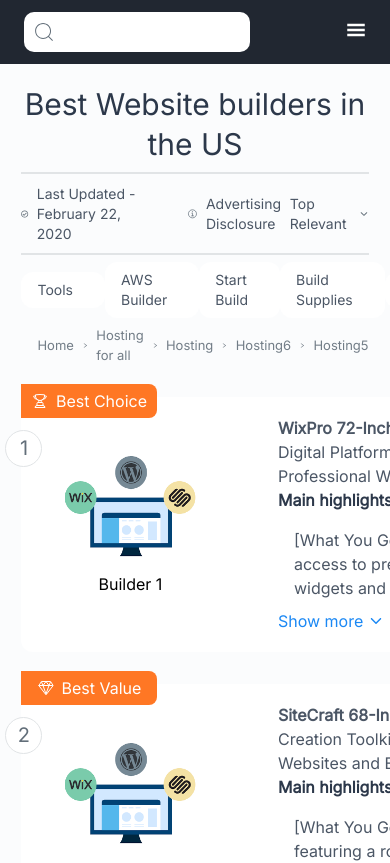
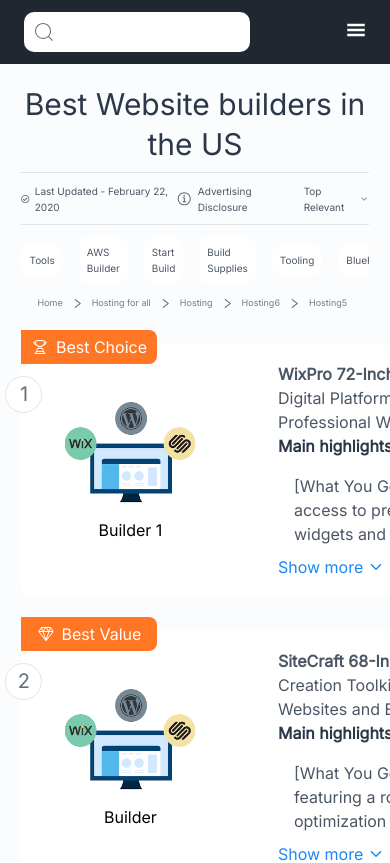
Before and after one commit to laxmansharma12/ReactJS-Assignment, a React (Create React App) app: page / in a window 390 px wide. Shown: the top 863 px of the page. Built offline with nearby package versions, Linux system fonts and the light colour scheme.

Commit message:
made header page mobile screen responsive

```diff
--- a/src/components/Header/Header.js
+++ b/src/components/Header/Header.js
@@ -28,12 +28,12 @@
 			</div>
 			<div className="hr"></div>
 			<div className="wrapperMid">
-				<div>Tools</div>
-				<div>AWS Builder</div>
-				<div>Start Build</div>
-				<div>Build Supplies</div>
-				<div>Tooling</div>
-				<div>BlueHosting</div>
+				<label>Tools</label>
+				<label>AWS Builder</label>
+				<label>Start Build</label>
+				<label>Build Supplies</label>
+				<label>Tooling</label>
+				<label>BlueHosting</label>
 			</div>
 			<div className="wrapperDown">
 				<label>Home</label>
--- a/src/components/Header/Header.scss
+++ b/src/components/Header/Header.scss
@@ -32,41 +32,77 @@
 	.hr {
 		height: 2px;
 		background-color: #e1e4e6;
+		@media screen and (max-width: $mobile) {
+			height: 1px;
+		}
 	}
 	.wrapperUp {
 		@include flex(row, 0rem, space-between);
+		@media screen and (max-width: $mobile) {
+			@include flex(row, 1rem, space-between);
+		}
 		padding: 0.6rem 0;
 		.left {
 			@include flex(row, 2rem, space-between);
+			@media screen and (max-width: $mobile) {
+				@include flex(row, 0.3rem, space-between);
+			}
 			.leftInner {
 				@include fontStyle;
 				@include flex(row, 0.5rem, space-between);
+				@media screen and (max-width: $mobile) {
+					@include flex(row, 0.3rem, space-between);
+					font-size: 10px;
+					line-height: 16px;
+				}
 			}
 		}
 		.right {
 			@include fontStyle;
 			@include flex(row, 0.5rem, space-between);
+			@media screen and (max-width: $mobile) {
+				@include flex(row, 0.3rem, space-between);
+				font-size: 10px;
+				line-height: 16px;
+			}
 		}
 	}
 	.wrapperMid {
 		@include flex(row, 0rem, space-between);
 		height: 70px;
 		width: 80%;
-		div {
+		@media screen and (max-width: $mobile) {
+			@include flex(row, 1rem, start);
+			width: 100%;
+			overflow-x: scroll;
+		}
+		label {
 			@include fontStyle;
 			@include flex(row, 0rem, start);
 			padding: 0.5rem 2rem 0.5rem 1rem;
 			border-radius: 12px;
 			background-color: #ffffff;
+			@media screen and (max-width: $mobile) {
+				padding: 0.5rem;
+				font-size: 10px;
+				line-height: 16px;
+			}
 		}
 	}
 	.wrapperDown {
 		@include flex(row, 0.5rem, start);
 		margin-left: 1rem;
+		@media screen and (max-width: $mobile) {
+			overflow-x: scroll;
+		}
 		label {
 			@include fontStyle;
 			font-size: 13px;
 			color: #727d87;
+			@media screen and (max-width: $mobile) {
+				font-size: 9px;
+				line-height: 16px;
+			}
 		}
 	}
 }
```
